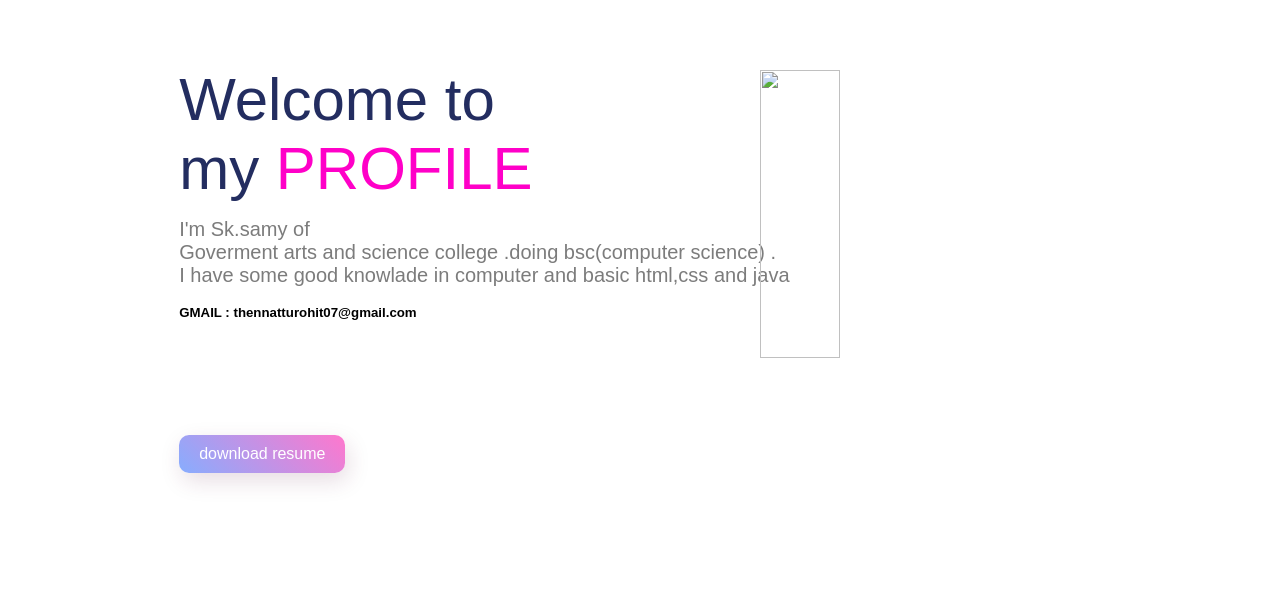
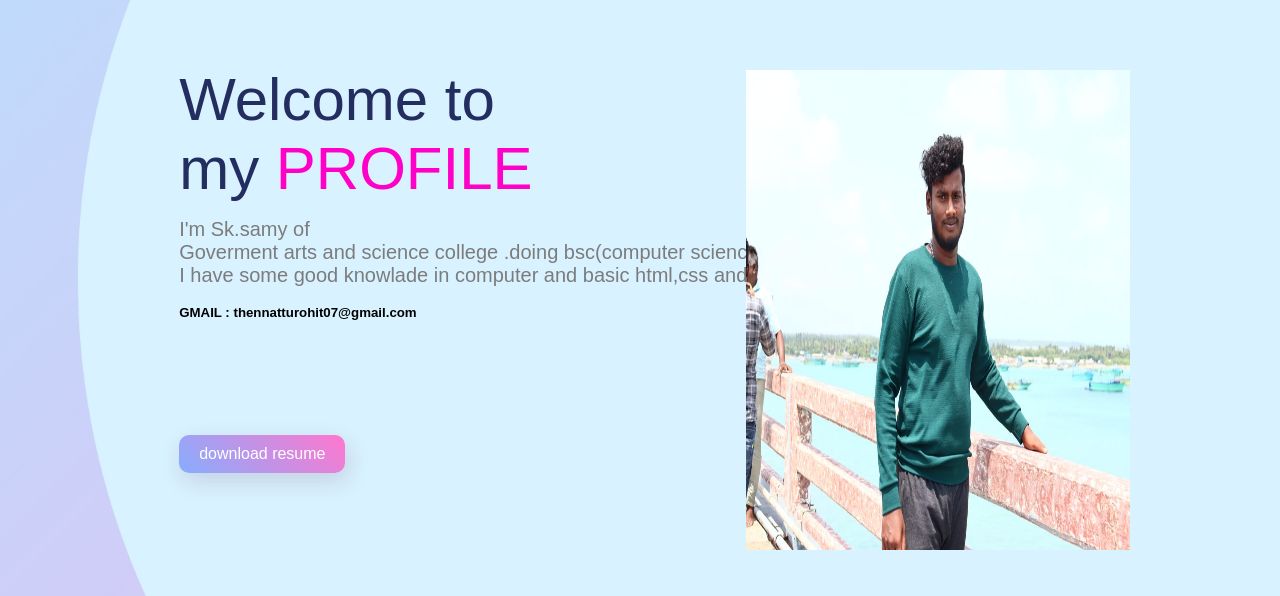
Before and after one commit to samyrohit/samy1, a plain HTML site: page index.html in a window 1280 px wide. Shown: the part 170-766 px from the top of the page. Drawn offline with Linux system fonts and the light colour scheme.

Commit message:
modified file

```diff
--- a/index.html
+++ b/index.html
@@ -30,7 +30,7 @@
            <a href="#" class="button">download resume</a>
         </div>
 
-        <img src="image\WhatsApp Image 2023-10-06 at 10.29.06_38b90231.jpg" class="boy">
+        <img src="images\WhatsApp Image 2023-10-06 at 10.29.06_93b37fc6.jpg" class="boy">
     </div>
 </body>
 </html>
--- a/styles.css
+++ b/styles.css
@@ -103,8 +103,8 @@ span{
 
 .boy{
     height: 60%;
-    width: 25%;
+    width: 30%;
     position: absolute;
     bottom: 10%;
-    right: 200px;
+    right: 150px;
 }
```
Also changed, not shown: images/WhatsApp Image 2023-10-06 at 10.29.06_93b37fc6.jpg (added), images/back.png (added), images/background.jpg (added), images/girl.png (added), images/insta.png (added), images/logo.png (added), images/next.png (added).
